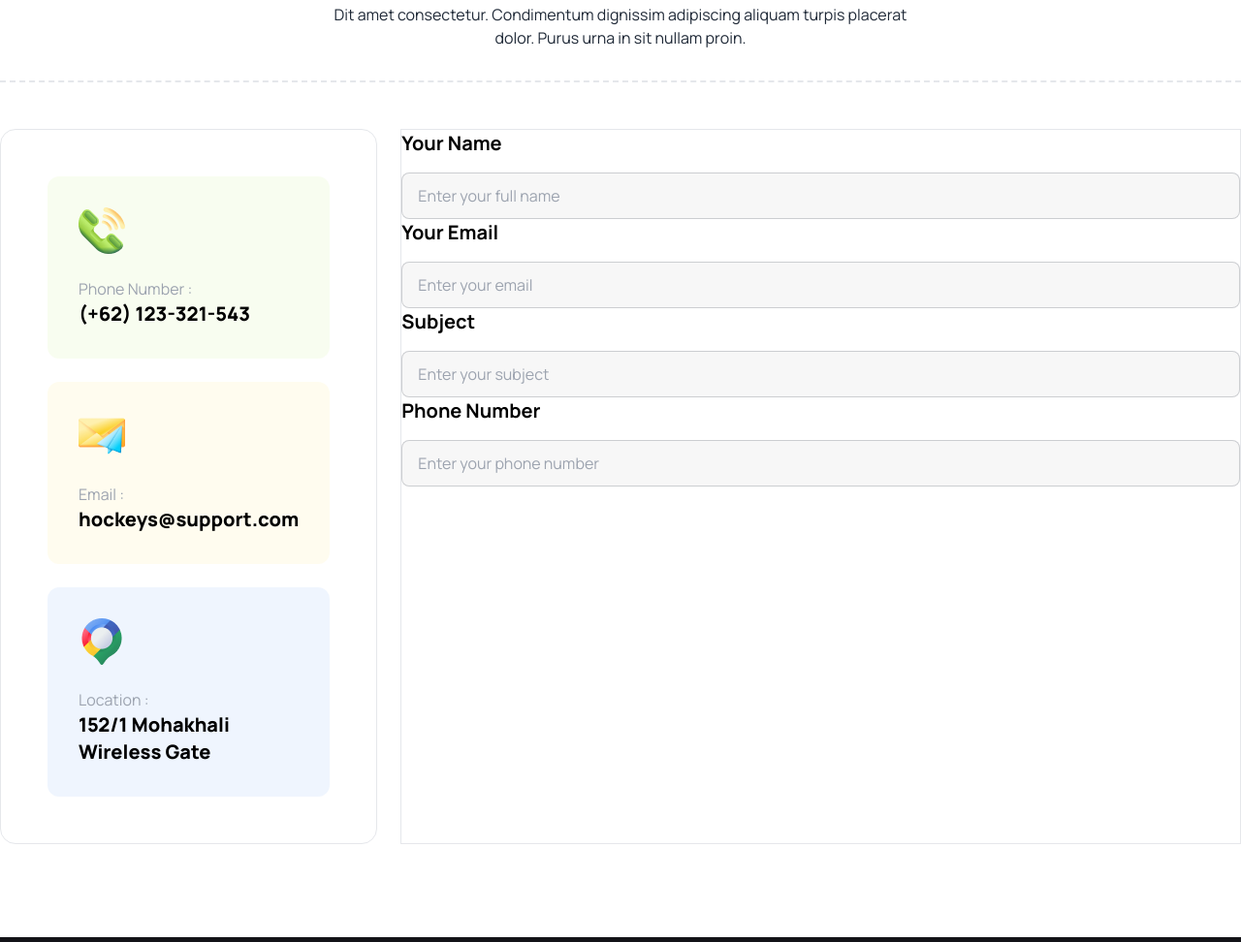
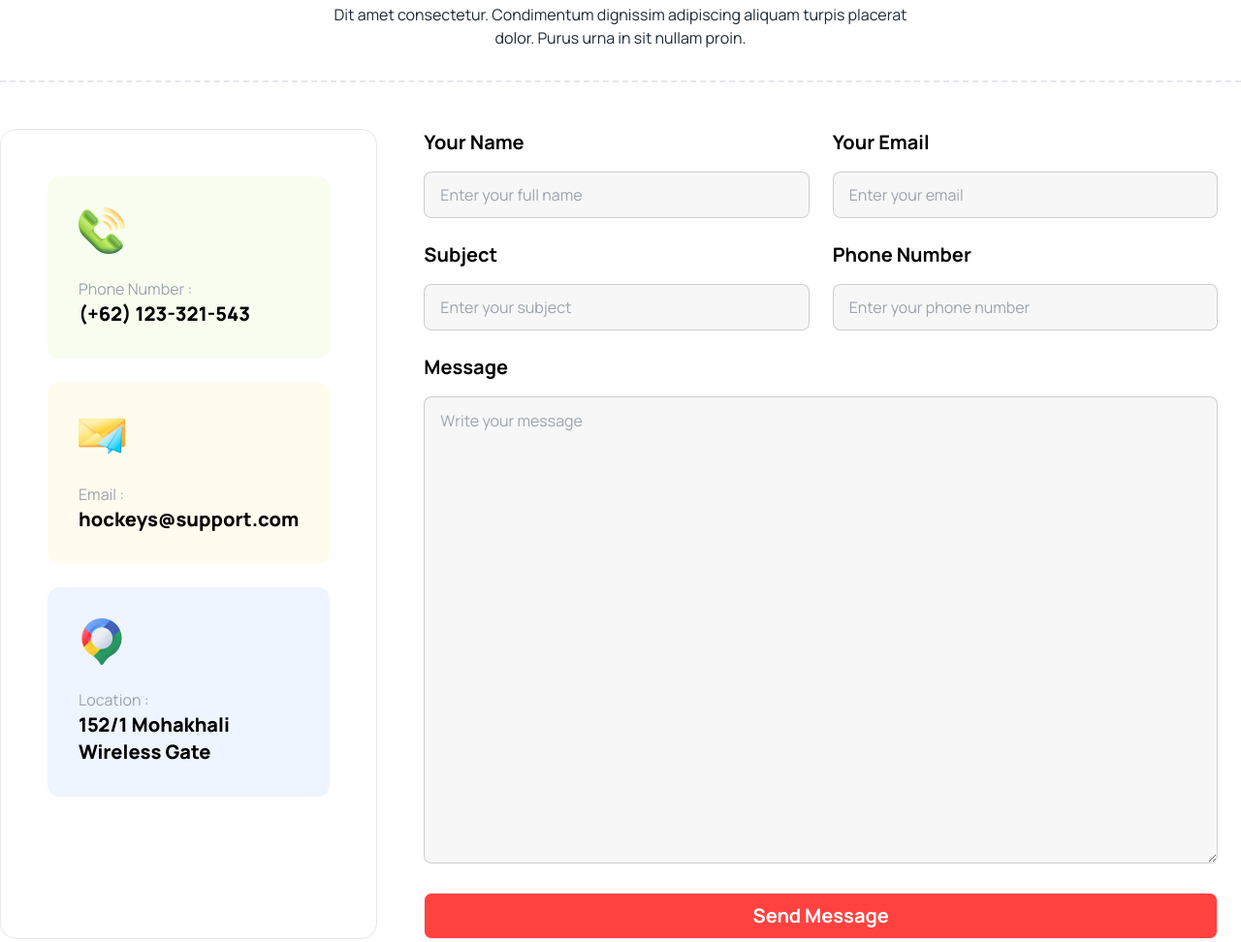
Before and after one commit to meheditonmoy/B9A3-hockey-project, a plain HTML site: page index.html in a window 1280 px wide. Shown: the part 4470-5442 px from the top of the page at 97% size. Drawn offline with nearby package versions, Linux system fonts and the light colour scheme.

Commit message:
added form section

```diff
--- a/index.html
+++ b/index.html
@@ -495,7 +495,7 @@
                 <p class="text-sm lg:text-base lg:w-[605px] mx-4 lg:mx-auto ">Dit amet consectetur. Condimentum
                     dignissim adipiscing aliquam turpis placerat dolor. Purus urna in sit nullam proin. </p>
             </div>
-            <div class="flex gap-6">
+            <div class="flex flex-col lg:flex-row gap-6">
                 <div class="space-y-6 border rounded-2xl p-12">
                     <div class="bg-[#BCED6D1A] rounded-xl p-8">
                         <img class="mb-6" src="Images/Group 1171275317.png" alt="">
@@ -522,24 +522,34 @@
 
                     </div>
                 </div>
-                <div class="border w-full">
-                    <div class="text-left">
-                        <p class="">
+                <div class=" w-full ">
+                    <div class="text-left px-6">
+                        <div class="grid grid-cols-1 lg:grid-cols-2 gap-6">
+                            <div>
                                 <h4 class="text-xl font-bold text-black mb-4">Your Name</h4>
                                 <input type="text" placeholder="Enter your full name" class="input input-bordered  w-full bg-[#13131808]" />
-                        </p>
-                        <p>
+                            </div>
+                            <div>
                                 <h4 class="text-xl font-bold text-black mb-4">Your Email</h4>
                                 <input type="text" placeholder="Enter your email" class="input input-bordered w-full bg-[#13131808]" />
-                        </p>
-                        <p>
+                            </div>
+                            <div>
                                 <h4 class="text-xl font-bold text-black mb-4">Subject</h4>
                                 <input type="text" placeholder="Enter your subject" class="input input-bordered w-full bg-[#13131808]" />
-                        </p>
-                        <p>
+                            </div>
+                            <div>
                                 <h4 class="text-xl font-bold text-black mb-4">Phone Number</h4>
                                 <input type="text" placeholder="Enter your phone number" class="input input-bordered w-full bg-[#13131808]" />
-                        </p>
+                            </div>
+                        </div>
+                        <div class="mt-6">
+                            <h4 class="text-xl font-bold text-black mb-4">Message</h4>
+                            <textarea name="" id="" cols="30" rows="20" placeholder="Write your message" class="input input-bordered w-full h-[50%] lg:h-full placeholder:pt-3 bg-[#13131808]"></textarea>
+                        </div>
+                        <div class="mt-6">
+                            <button class="btn bg-[#FF4240] w-full text-xl font-bold text-white">Send Message</button>
+
+                        </div>
 
 
                     </div>
```
Lines whose indentation alone changed are shown as unchanged.
